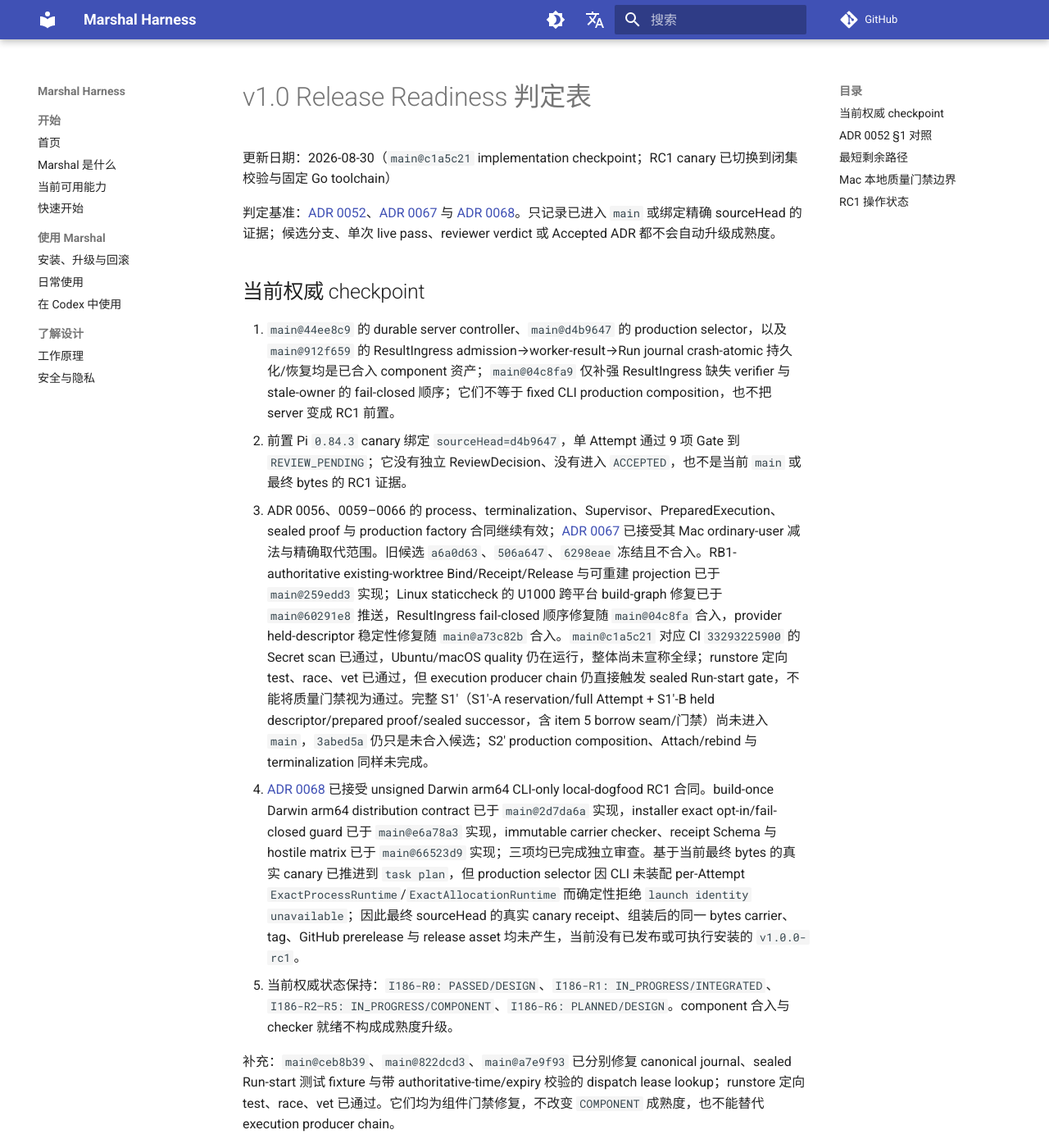
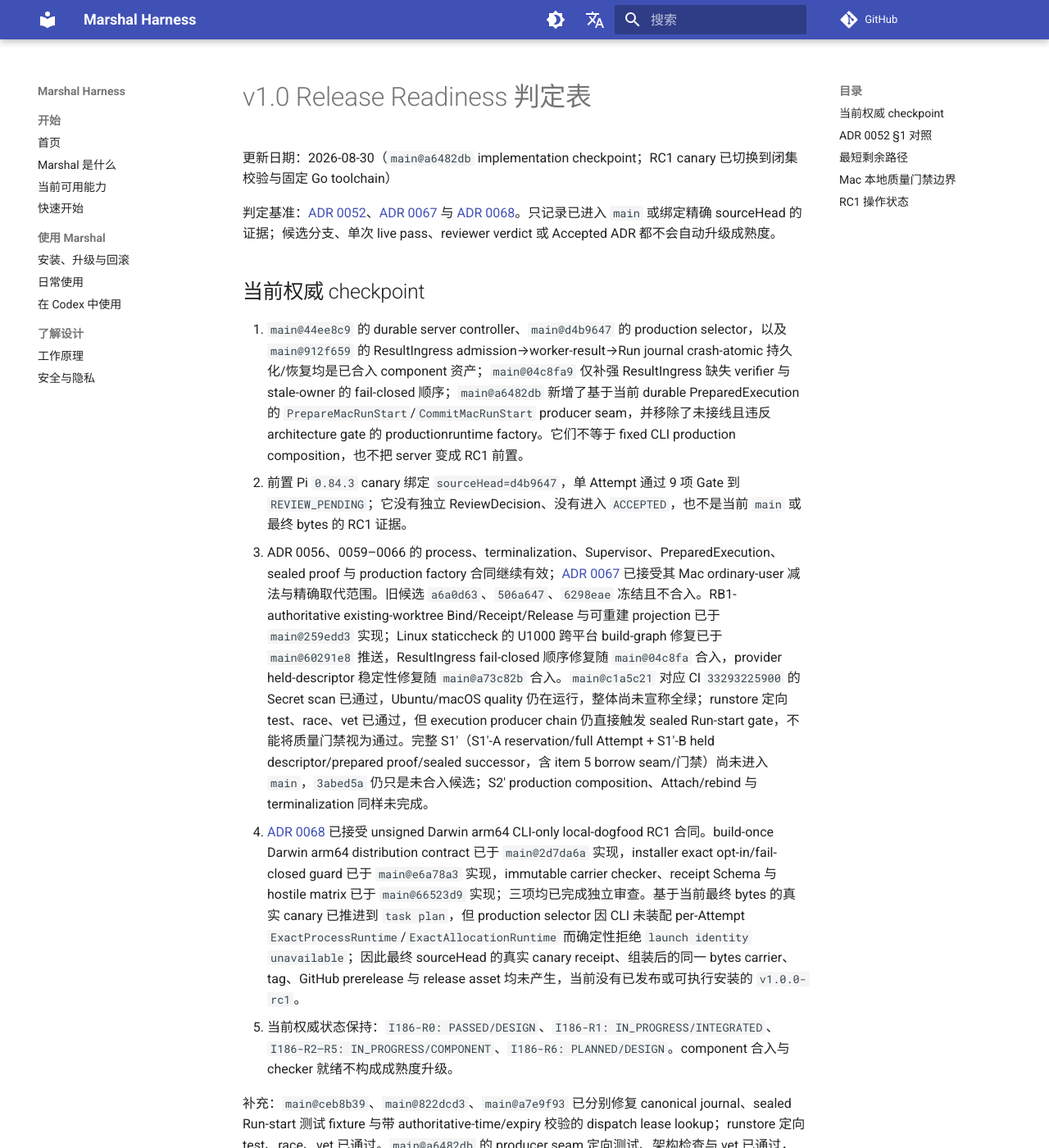
Before and after one commit to chiga0/marshal-harness, an MkDocs documentation site: the page built from docs/v1-release-readiness.md, in a window 1280 px wide and 1400 px high. Shown: the whole window at 82% size. Built offline with MkDocs 1.6.1 and Material for MkDocs 9.7.7, drawn with Linux system fonts in a browser that asks for light colours; comment, search, counter and statistics services are not loaded; some of the changed text lies outside the part shown.

Commit message:
docs: record durable run-start producer checkpoint

```diff
--- a/docs/v1-release-readiness.md
+++ b/docs/v1-release-readiness.md
@@ -1,18 +1,18 @@
 # v1.0 Release Readiness 判定表
 
-更新日期：2026-08-30（`main@c1a5c21` implementation checkpoint；RC1 canary 已切换到闭集校验与固定 Go toolchain）
+更新日期：2026-08-30（`main@a6482db` implementation checkpoint；RC1 canary 已切换到闭集校验与固定 Go toolchain）
 
 判定基准：[ADR 0052](adr/0052-v1-release-scope-and-production-reachability.md)、[ADR 0067](adr/0067-darwin-ordinary-user-launch-and-attach-recovery.md) 与 [ADR 0068](adr/0068-mac-first-cli-only-lifecycle-preview-rc1.md)。只记录已进入 `main` 或绑定精确 sourceHead 的证据；候选分支、单次 live pass、reviewer verdict 或 Accepted ADR 都不会自动升级成熟度。
 
 ## 当前权威 checkpoint
 
-1. `main@44ee8c9` 的 durable server controller、`main@d4b9647` 的 production selector，以及 `main@912f659` 的 ResultIngress admission→worker-result→Run journal crash-atomic 持久化/恢复均是已合入 component 资产；`main@04c8fa9` 仅补强 ResultIngress 缺失 verifier 与 stale-owner 的 fail-closed 顺序；它们不等于 fixed CLI production composition，也不把 server 变成 RC1 前置。
+1. `main@44ee8c9` 的 durable server controller、`main@d4b9647` 的 production selector，以及 `main@912f659` 的 ResultIngress admission→worker-result→Run journal crash-atomic 持久化/恢复均是已合入 component 资产；`main@04c8fa9` 仅补强 ResultIngress 缺失 verifier 与 stale-owner 的 fail-closed 顺序；`main@a6482db` 新增了基于当前 durable PreparedExecution 的 `PrepareMacRunStart`/`CommitMacRunStart` producer seam，并移除了未接线且违反 architecture gate 的 productionruntime factory。它们不等于 fixed CLI production composition，也不把 server 变成 RC1 前置。
 2. 前置 Pi `0.84.3` canary 绑定 `sourceHead=d4b9647`，单 Attempt 通过 9 项 Gate 到 `REVIEW_PENDING`；它没有独立 ReviewDecision、没有进入 `ACCEPTED`，也不是当前 `main` 或最终 bytes 的 RC1 证据。
 3. ADR 0056、0059–0066 的 process、terminalization、Supervisor、PreparedExecution、sealed proof 与 production factory 合同继续有效；[ADR 0067](adr/0067-darwin-ordinary-user-launch-and-attach-recovery.md) 已接受其 Mac ordinary-user 减法与精确取代范围。旧候选 `a6a0d63`、`506a647`、`6298eae` 冻结且不合入。RB1-authoritative existing-worktree Bind/Receipt/Release 与可重建 projection 已于 `main@259edd3` 实现；Linux staticcheck 的 U1000 跨平台 build-graph 修复已于 `main@60291e8` 推送，ResultIngress fail-closed 顺序修复随 `main@04c8fa` 合入，provider held-descriptor 稳定性修复随 `main@a73c82b` 合入。`main@c1a5c21` 对应 CI `33293225900` 的 Secret scan 已通过，Ubuntu/macOS quality 仍在运行，整体尚未宣称全绿；runstore 定向 test、race、vet 已通过，但 execution producer chain 仍直接触发 sealed Run-start gate，不能将质量门禁视为通过。完整 S1′（S1′-A reservation/full Attempt + S1′-B held descriptor/prepared proof/sealed successor，含 item 5 borrow seam/门禁）尚未进入 `main`，`3abed5a` 仍只是未合入候选；S2′ production composition、Attach/rebind 与 terminalization 同样未完成。
 4. [ADR 0068](adr/0068-mac-first-cli-only-lifecycle-preview-rc1.md) 已接受 unsigned Darwin arm64 CLI-only local-dogfood RC1 合同。build-once Darwin arm64 distribution contract 已于 `main@2d7da6a` 实现，installer exact opt-in/fail-closed guard 已于 `main@e6a78a3` 实现，immutable carrier checker、receipt Schema 与 hostile matrix 已于 `main@66523d9` 实现；三项均已完成独立审查。基于当前最终 bytes 的真实 canary 已推进到 `task plan`，但 production selector 因 CLI 未装配 per-Attempt `ExactProcessRuntime`/`ExactAllocationRuntime` 而确定性拒绝 `launch identity unavailable`；因此最终 sourceHead 的真实 canary receipt、组装后的同一 bytes carrier、tag、GitHub prerelease 与 release asset 均未产生，当前没有已发布或可执行安装的 `v1.0.0-rc1`。
 5. 当前权威状态保持：`I186-R0: PASSED/DESIGN`、`I186-R1: IN_PROGRESS/INTEGRATED`、`I186-R2–R5: IN_PROGRESS/COMPONENT`、`I186-R6: PLANNED/DESIGN`。component 合入与 checker 就绪不构成成熟度升级。
 
-补充：`main@ceb8b39`、`main@822dcd3`、`main@a7e9f93` 已分别修复 canonical journal、sealed Run-start 测试 fixture 与带 authoritative-time/expiry 校验的 dispatch lease lookup；runstore 定向 test、race、vet 已通过。它们均为组件门禁修复，不改变 `COMPONENT` 成熟度，也不能替代 execution producer chain。
+补充：`main@ceb8b39`、`main@822dcd3`、`main@a7e9f93` 已分别修复 canonical journal、sealed Run-start 测试 fixture 与带 authoritative-time/expiry 校验的 dispatch lease lookup；runstore 定向 test、race、vet 已通过。`main@a6482db` 的 producer seam 定向测试、架构检查与 vet 已通过，但不创建上游 owner/allocation/launch/process facts，仍不能替代 fixed CLI execution producer chain；ResultIngress 全包 Darwin owner-lock fixture 失败仍为独立既有阻塞。上述均为组件门禁修复，不改变 `COMPONENT` 成熟度。
 
 ## ADR 0052 §1 对照
 
```
Also changed, not shown: docs/roadmap-status.md (+3 -1 lines).
